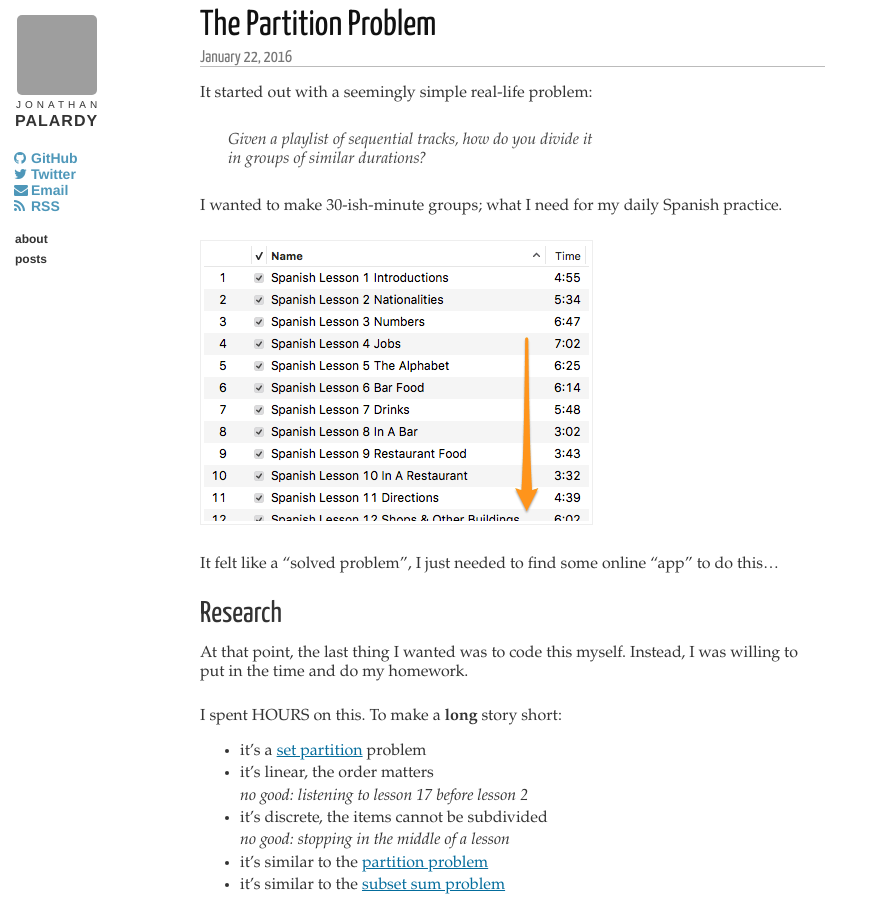
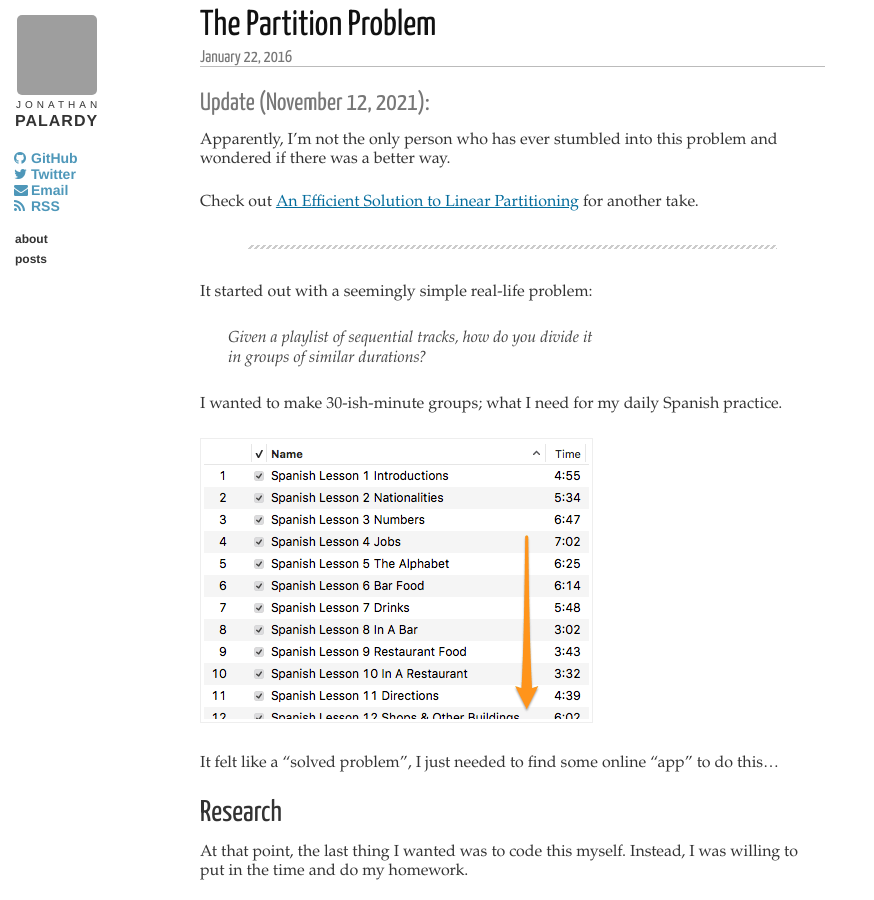
Before and after one commit to jpalardy/jpalardy.github.io, a Jekyll site: the page built from _posts/2016-01-22-the-partition-problem.markdown, in a window 1280 px wide and 900 px high. Shown: the whole window, without its empty margins (0-874 px from the left). Built offline with Jekyll 4.4.1, drawn with Linux system fonts in a browser that asks for light colours; comment, search, counter and statistics services are not loaded; grey boxes are pictures that could not be loaded.

Commit message:
Add link to "An Efficient Solution to Linear Partitioning"

```diff
--- a/_posts/2016-01-22-the-partition-problem.markdown
+++ b/_posts/2016-01-22-the-partition-problem.markdown
@@ -3,6 +3,16 @@ layout: post
 title: "The Partition Problem"
 category: posts
 ---
+
+### Update (November 12, 2021):
+
+Apparently, I'm not the only person who has ever stumbled into this problem and
+wondered if there was a better way.
+
+Check out [An Efficient Solution to Linear Partitioning](https://www.werkema.com/2021/11/01/an-efficient-solution-to-linear-partitioning/)
+for another take.
+
+--------------------------------------------------
 
 It started out with a seemingly simple real-life problem:
 
```
